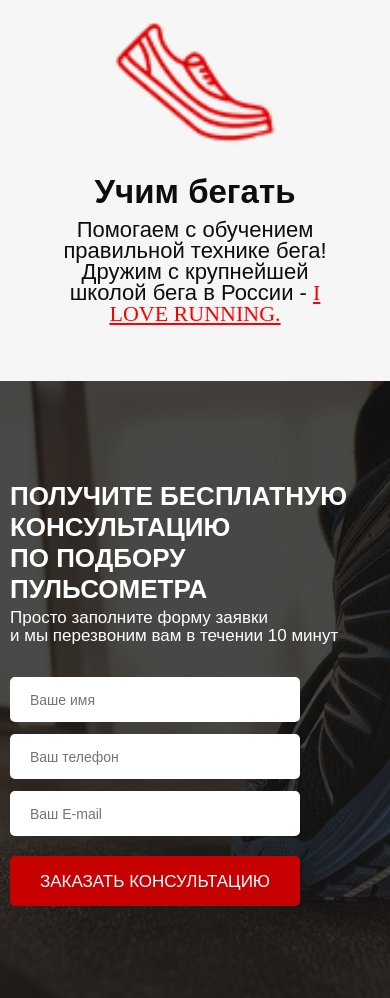
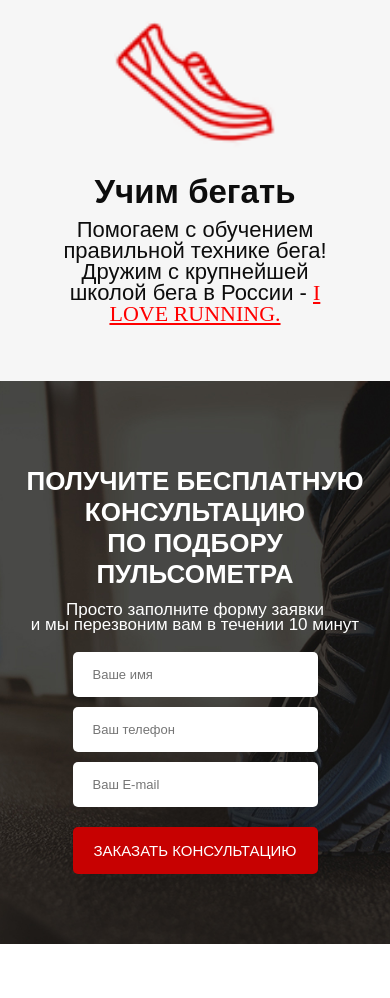
Before and after one commit to Nikitamt/run_smart, a website: page src/index.html in a window 390 px wide. Shown: the part 2056-3054 px from the top of the page. After the commit the page ends 3000 px from the top, so only its background shows below. Drawn offline with Linux system fonts and the light colour scheme.

Commit message:
was adapted to 768px and 576px

```diff
--- a/src/sass/base/_media.sass
+++ b/src/sass/base/_media.sass
@@ -125,7 +125,6 @@
                 width: 200px
                 height: 40px
                 font-size: 12px
-
         &__link
             display: block
             margin: 0 auto
@@ -137,6 +136,28 @@
             line-height: 15px
         &__subheader
             font-size: 14px
+    .consultation
+        min-height: 550px
+        padding: 85px 0 70px 0
+        .container
+            .title_left
+                text-align: center
+            .consultation__descr
+                margin-top: 12px
+                line-height: 15px
+                text-align: center
+            .feed-form
+                display: block
+                margin: 0 auto
+                margin-top: 20px
+                width: 245px
+                input
+                    font-size: 13px
+                    width: 100%
+                    margin-bottom: 10px
+                .button_submit
+                    font-size: 15px
+                    height: 47px
 
 @media (max-width: 576px)
     .promo
```
Also changed, not shown: src/css/style.min.css.
